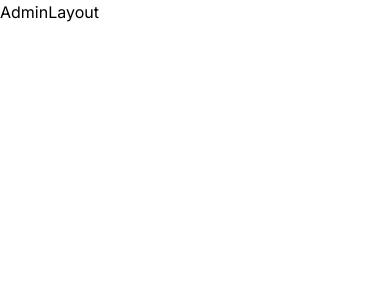
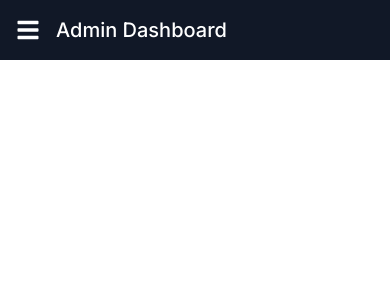
Before and after one commit to masonnguyen1243/e-commerce-202, a React (Vite) app in the folder frontend/: page /admin in a window 390 px wide. Shown: the top 300 px of the page. Built offline with nearby package versions, Linux system fonts and the light colour scheme.

Commit message:
Admin Layout

```diff
--- a/frontend/src/App.jsx
+++ b/frontend/src/App.jsx
@@ -1,7 +1,6 @@
 import { BrowserRouter, Routes, Route } from "react-router-dom";
 import { Toaster } from "sonner";
 import UserLayout from "./components/Layout/UserLayout";
-import AdminLayout from "./components/Layout/AdminLayout";
 import Home from "./pages/Home";
 import Login from "./pages/Login";
 import Register from "./pages/Register";
@@ -12,6 +11,7 @@ import Checkout from "./components/Cart/Checkout";
 import OrderConfirmationPage from "./pages/OrderConfirmationPage";
 import OrderDetailPage from "./pages/OrderDetailPage";
 import MyOrdersPage from "./pages/MyOrdersPage";
+import AdminLayout from "./components/Admin/AdminLayout";
 
 const App = () => {
   return (
--- /dev/null
+++ b/frontend/src/components/Admin/AdminLayout.jsx
@@ -0,0 +1,45 @@
+import { useState } from "react";
+import { FaBars } from "react-icons/fa";
+import AdminSidebar from "./AdminSidebar";
+import { Outlet } from "react-router-dom";
+
+const AdminLayout = () => {
+  const [isSidebarOpen, setIsSidebarOpen] = useState(false);
+
+  const toggleSidebar = () => {
+    setIsSidebarOpen(!isSidebarOpen);
+  };
+
+  return (
+    <div className="relative flex min-h-screen flex-col md:flex-row">
+      {/* Mobile toggle button */}
+      <div className="z-20 flex bg-gray-900 p-4 text-white md:hidden">
+        <button onClick={toggleSidebar}>
+          <FaBars size={24} />
+        </button>
+        <h1 className="ml-4 text-xl font-medium">Admin Dashboard</h1>
+      </div>
+
+      {/* Overlay for mobile sidebar */}
+      {isSidebarOpen && (
+        <div
+          onClick={toggleSidebar}
+          className="fixed inset-0 z-10 bg-black bg-opacity-50 md:hidden"
+        ></div>
+      )}
+
+      {/* Sidebar */}
+      <div
+        className={`absolute z-20 min-h-screen w-64 transform bg-gray-900 text-white transition-transform duration-300 md:static md:block md:translate-x-0 ${isSidebarOpen ? "translate-x-0" : "-translate-x-full"}`}
+      >
+        <AdminSidebar />
+      </div>
+
+      {/* Main content */}
+      <div className="flex-grow overflow-auto p-6">
+        <Outlet />
+      </div>
+    </div>
+  );
+};
+export default AdminLayout;
--- /dev/null
+++ b/frontend/src/components/Admin/AdminSidebar.jsx
@@ -0,0 +1,4 @@
+const AdminSidebar = () => {
+  return <div>AdminSidebar</div>;
+};
+export default AdminSidebar;
--- a/frontend/src/components/Common/NavBar.jsx
+++ b/frontend/src/components/Common/NavBar.jsx
@@ -59,6 +59,12 @@ const NavBar = () => {
         </div>
         {/* Right - Icons */}
         <div className="flex items-center space-x-4">
+          <Link
+            to={"/admin"}
+            className="black rounded bg-black px-2 text-white"
+          >
+            Admin
+          </Link>
           <Link to={"/profile"} className="hover:text-black">
             <HiOutlineUser className="h-6 w-6 text-gray-700" />
           </Link>
--- a/frontend/src/components/Layout/AdminLayout.jsx
+++ /dev/null
@@ -1,5 +0,0 @@
-const AdminLayout = () => {
-  return <div>AdminLayout</div>;
-};
-
-export default AdminLayout;
```
